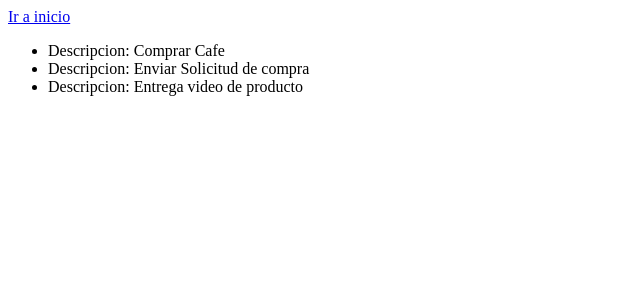
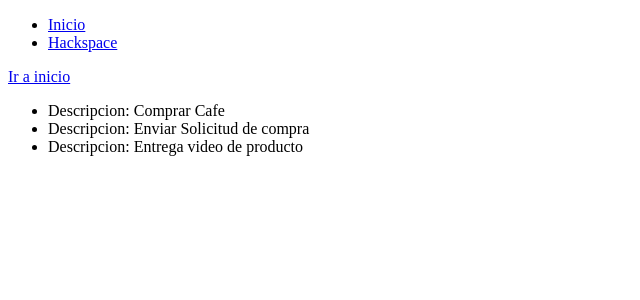
Before and after one commit to dev-jromero/lista_tareas, a Flask app: page /hello in a window 1280 px wide. Shown: the top 300 px of the page, without its empty margins (0-640 px from the left). Run offline with Flask 2, Linux system fonts and the light colour scheme.

Commit message:
añadiendo menu de navegacion

```diff
--- a/templates/base.html
+++ b/templates/base.html
@@ -7,8 +7,10 @@
     </title>
 </head>
 <body>
+    <header>
+        {% include 'navbar.html' %}
+    </header>
     {% block content %}
-
     {% endblock %}
 </body>
 </html>
--- /dev/null
+++ b/templates/navbar.html
@@ -0,0 +1,6 @@
+<nav>
+    <ul>
+        <li><a href="{{ url_for('index')}}">Inicio</a></li>
+        <li><a href="https://www.hackspace.pe/" target="_blank">Hackspace</a></li>
+    </ul>
+</nav>
```
